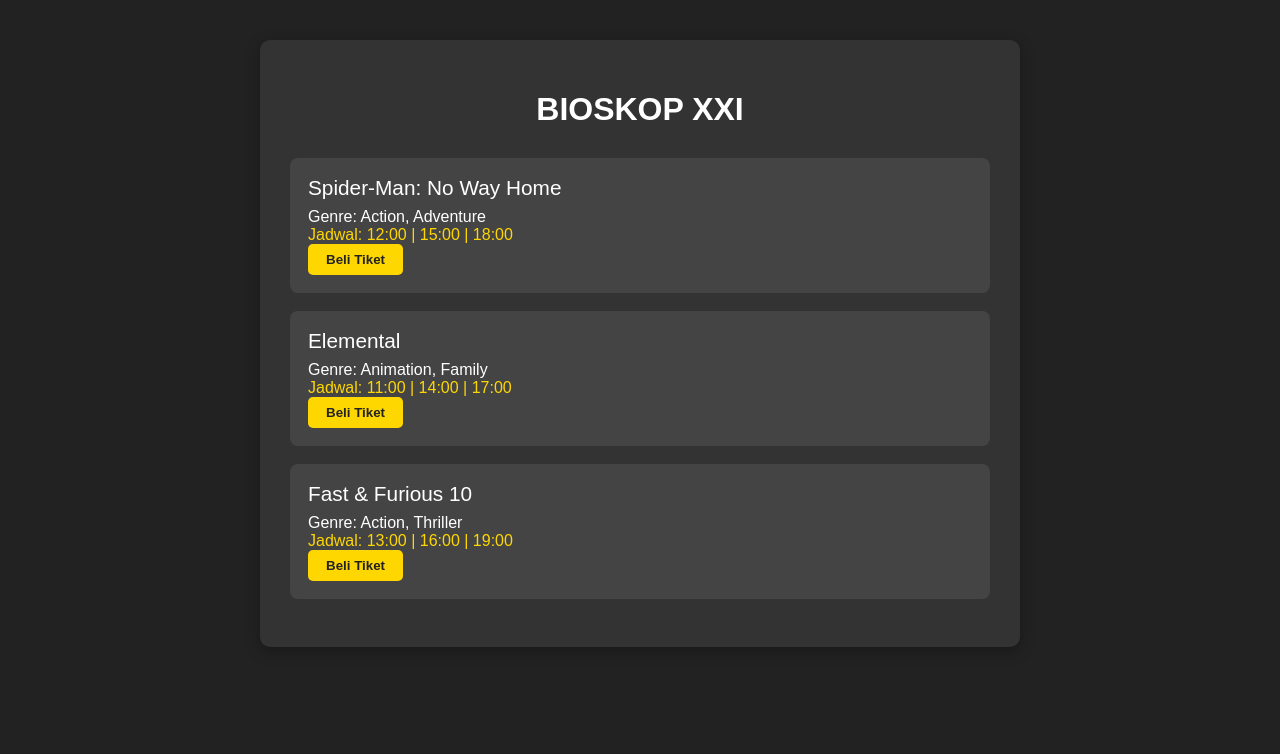
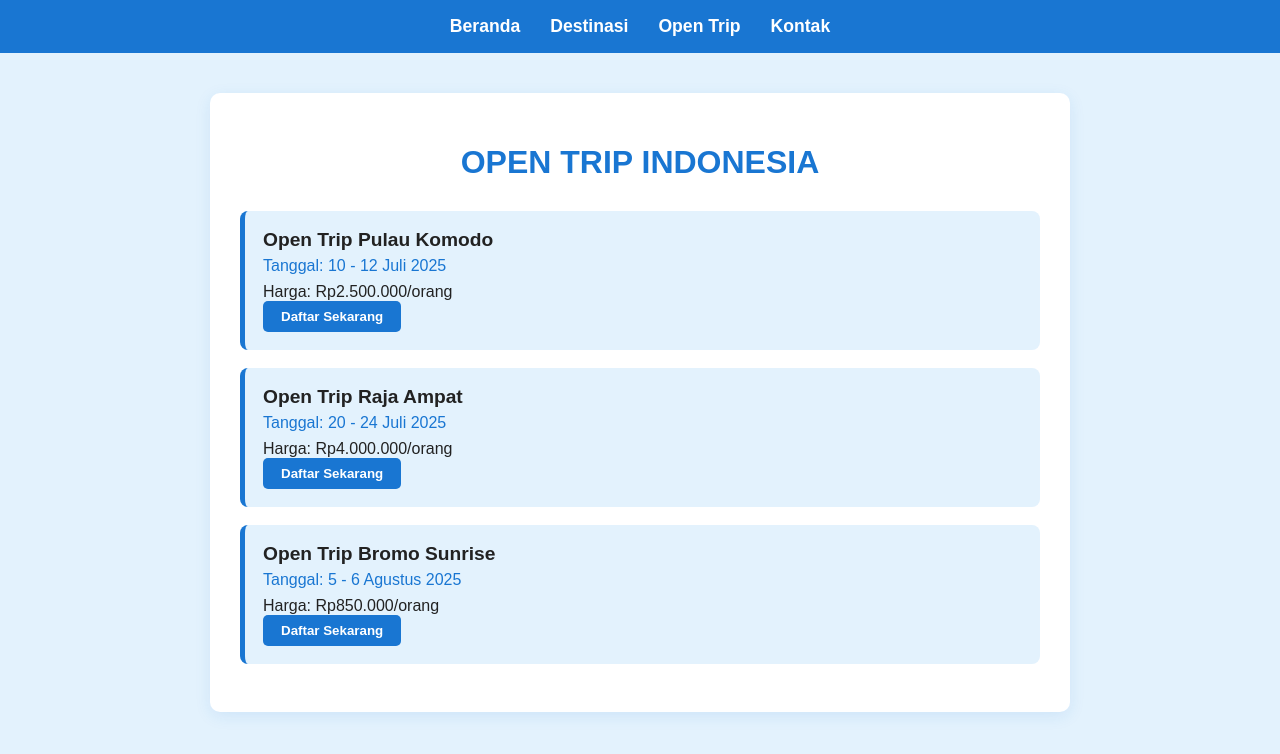
Before and after one commit to Febri221/Open-Trip-Sederhana, a plain HTML site: page index.html in a window 1280 px wide. Drawn offline with Linux system fonts and the light colour scheme.

Commit message:
Add files via upload

```diff
--- a/index.html
+++ b/index.html
@@ -3,79 +3,114 @@
 <head>
     <meta charset="UTF-8">
     <meta name="viewport" content="width=device-width, initial-scale=1.0">
-    <title>Bioskop Sederhana</title>
+    <title>Open Trip Sederhana</title>
     <style>
         body {
             font-family: Arial, sans-serif;
-            background: #222;
-            color: #fff;
+            background: #e3f2fd;
+            color: #222;
             margin: 0;
             padding: 0;
         }
+        nav {
+            background: #1976d2;
+            padding: 16px 0;
+            margin-bottom: 30px;
+        }
+        nav ul {
+            list-style: none;
+            display: flex;
+            justify-content: center;
+            gap: 30px;
+            margin: 0;
+            padding: 0;
+        }
+        nav ul li a {
+            color: #fff;
+            text-decoration: none;
+            font-weight: bold;
+            font-size: 1.1em;
+            transition: color 0.2s;
+        }
+        nav ul li a:hover {
+            color: #ffd600;
+        }
         .container {
-            max-width: 700px;
+            max-width: 800px;
             margin: 40px auto;
-            background: #333;
+            background: #fff;
             padding: 30px;
             border-radius: 10px;
-            box-shadow: 0 4px 16px rgba(0,0,0,0.3);
+            box-shadow: 0 4px 16px rgba(25, 118, 210, 0.1);
         }
         h1 {
             text-align: center;
+            color: #1976d2;
             margin-bottom: 30px;
         }
-        .movie-list {
+        .trip-list {
             list-style: none;
             padding: 0;
         }
-        .movie-item {
-            background: #444;
+        .trip-item {
+            background: #e3f2fd;
             margin-bottom: 18px;
             padding: 18px;
             border-radius: 8px;
+            border-left: 5px solid #1976d2;
         }
-        .movie-title {
-            font-size: 1.3em;
+        .trip-title {
+            font-size: 1.2em;
+            font-weight: bold;
+            margin-bottom: 6px;
+        }
+        .trip-date {
+            color: #1976d2;
             margin-bottom: 8px;
         }
-        .showtimes {
-            color: #ffd700;
-        }
-        .buy-btn {
-            background: #ffd700;
-            color: #222;
+        .trip-btn {
+            background: #1976d2;
+            color: #fff;
             border: none;
             padding: 8px 18px;
             border-radius: 5px;
             cursor: pointer;
             font-weight: bold;
         }
-        .buy-btn:hover {
-            background: #ffb300;
+        .trip-btn:hover {
+            background: #1565c0;
         }
     </style>
 </head>
 <body>
+    <nav>
+        <ul>
+            <li><a href="#">Beranda</a></li>
+            <li><a href="#">Destinasi</a></li>
+            <li><a href="#">Open Trip</a></li>
+            <li><a href="#">Kontak</a></li>
+        </ul>
+    </nav>
     <div class="container">
-        <h1>BIOSKOP XXI</h1>
-        <ul class="movie-list">
-            <li class="movie-item">
-                <div class="movie-title">Spider-Man: No Way Home</div>
-                <div>Genre: Action, Adventure</div>
-                <div class="showtimes">Jadwal: 12:00 | 15:00 | 18:00</div>
-                <button class="buy-btn">Beli Tiket</button>
+        <h1>OPEN TRIP INDONESIA</h1>
+        <ul class="trip-list">
+            <li class="trip-item">
+                <div class="trip-title">Open Trip Pulau Komodo</div>
+                <div class="trip-date">Tanggal: 10 - 12 Juli 2025</div>
+                <div>Harga: Rp2.500.000/orang</div>
+                <button class="trip-btn">Daftar Sekarang</button>
             </li>
-            <li class="movie-item">
-                <div class="movie-title">Elemental</div>
-                <div>Genre: Animation, Family</div>
-                <div class="showtimes">Jadwal: 11:00 | 14:00 | 17:00</div>
-                <button class="buy-btn">Beli Tiket</button>
+            <li class="trip-item">
+                <div class="trip-title">Open Trip Raja Ampat</div>
+                <div class="trip-date">Tanggal: 20 - 24 Juli 2025</div>
+                <div>Harga: Rp4.000.000/orang</div>
+                <button class="trip-btn">Daftar Sekarang</button>
             </li>
-            <li class="movie-item">
-                <div class="movie-title">Fast & Furious 10</div>
-                <div>Genre: Action, Thriller</div>
-                <div class="showtimes">Jadwal: 13:00 | 16:00 | 19:00</div>
-                <button class="buy-btn">Beli Tiket</button>
+            <li class="trip-item">
+                <div class="trip-title">Open Trip Bromo Sunrise</div>
+                <div class="trip-date">Tanggal: 5 - 6 Agustus 2025</div>
+                <div>Harga: Rp850.000/orang</div>
+                <button class="trip-btn">Daftar Sekarang</button>
             </li>
         </ul>
     </div>
--- a/style.css
+++ b/style.css
@@ -1,50 +1,75 @@
-
-
-        body {
+ body {
             font-family: Arial, sans-serif;
-            background: #222;
-            color: #fff;
+            background: #e3f2fd;
+            color: #222;
             margin: 0;
             padding: 0;
         }
+        nav {
+            background: #1976d2;
+            padding: 16px 0;
+            margin-bottom: 30px;
+        }
+        nav ul {
+            list-style: none;
+            display: flex;
+            justify-content: center;
+            gap: 30px;
+            margin: 0;
+            padding: 0;
+        }
+        nav ul li a {
+            color: #fff;
+            text-decoration: none;
+            font-weight: bold;
+            font-size: 1.1em;
+            transition: color 0.2s;
+        }
+        nav ul li a:hover {
+            color: #ffd600;
+        }
         .container {
-            max-width: 700px;
+            max-width: 800px;
             margin: 40px auto;
-            background: #333;
+            background: #fff;
             padding: 30px;
             border-radius: 10px;
-            box-shadow: 0 4px 16px rgba(0,0,0,0.3);
+            box-shadow: 0 4px 16px rgba(25, 118, 210, 0.1);
         }
         h1 {
             text-align: center;
+            color: #1976d2;
             margin-bottom: 30px;
         }
-        .movie-list {
+        .trip-list {
             list-style: none;
             padding: 0;
         }
-        .movie-item {
-            background: #444;
+        .trip-item {
+            background: #e3f2fd;
             margin-bottom: 18px;
             padding: 18px;
             border-radius: 8px;
+            border-left: 5px solid #1976d2;
         }
-        .movie-title {
-            font-size: 1.3em;
+        .trip-title {
+            font-size: 1.2em;
+            font-weight: bold;
+            margin-bottom: 6px;
+        }
+        .trip-date {
+            color: #1976d2;
             margin-bottom: 8px;
         }
-        .showtimes {
-            color: #ffd700;
-        }
-        .buy-btn {
-            background: #ffd700;
-            color: #222;
+        .trip-btn {
+            background: #1976d2;
+            color: #fff;
             border: none;
             padding: 8px 18px;
             border-radius: 5px;
             cursor: pointer;
             font-weight: bold;
         }
-        .buy-btn:hover {
-            background: #ffb300;
+        .trip-btn:hover {
+            background: #1565c0;
         }
```
